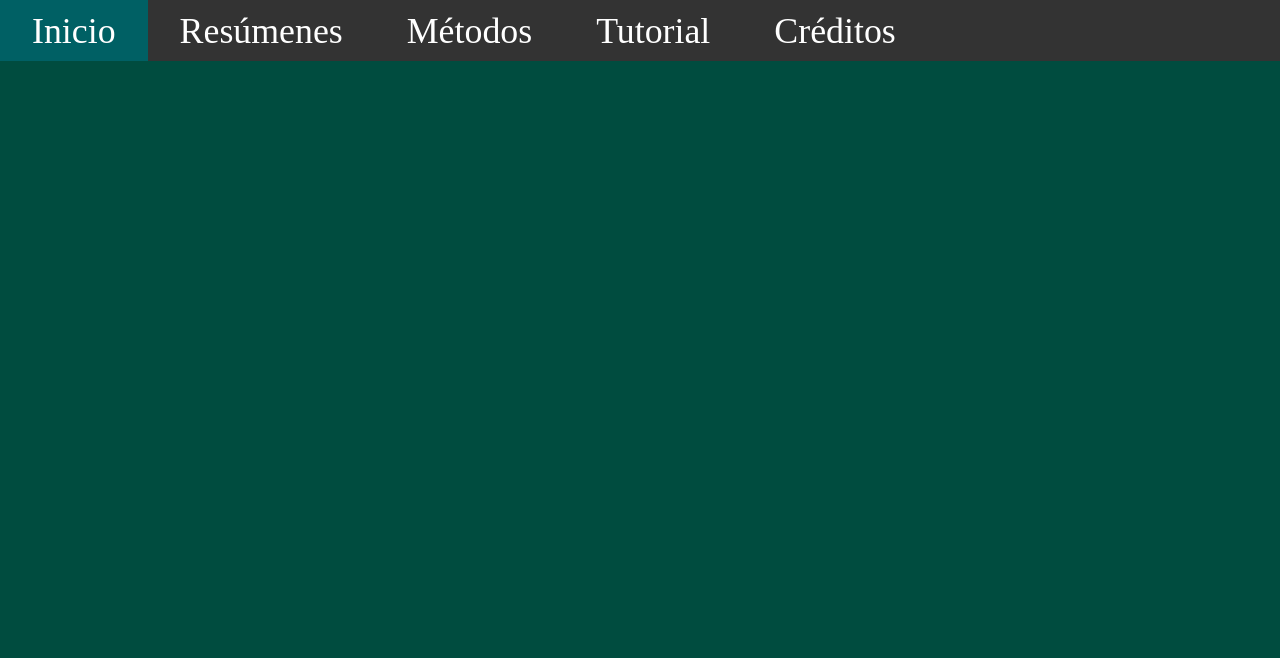
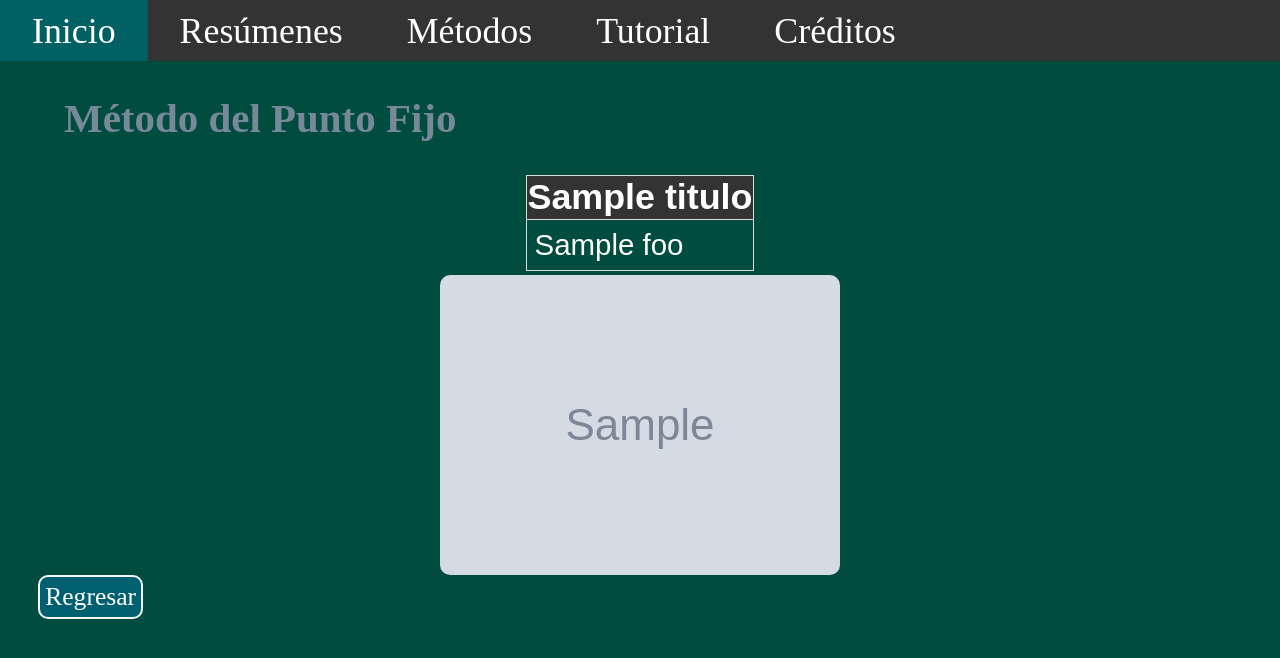
Before and after one commit to mucinoab/MII, a Django app: template templates/fijo_calculado.html in a window 1280 px wide. Shown: the top 658 px of the page. Run offline with Django 3.2, Linux system fonts and the light colour scheme; the template is opened without the code that fills it: most values are stand-ins (such as "Sample title", 1, 10 or a date in 2020); grey boxes marked "Sample" are stand-in pictures.

Commit message:
html de fijo, tabla, 2 ecuaciones

```diff
--- a/newton/views.py
+++ b/newton/views.py
@@ -26,7 +26,6 @@ def newton_view(request):
 
 
 def newton_calcula(request, form):
-
     plt.rcParams.update(plt.rcParamsDefault)
     plt.close('all')
 
--- a/templates/base.html
+++ b/templates/base.html
@@ -197,6 +197,33 @@
             margin: 1vw;
         }
 
+        table {
+            font-family: arial, sans-serif;
+            border-collapse: collapse;
+            width: fit-content;
+            float:
+        }
+        th{
+            border: 1px solid #dddddd;
+            text-align: center ;
+            padding: 1vm;
+            background: #333;
+            color: white;
+            font-size: 2.8vw;
+        }
+
+        td{
+            border: 1px solid #dddddd;
+            font-size: 2.3vw;
+            text-align: left;
+            padding: 8px;
+            color: white;
+        }
+
+        tr:nth-child(even) {
+            background-color: #00606f;
+        }
+
         /* Maneja la barra de scroll */
         ::-webkit-scrollbar {
             width: .2vh;
--- a/templates/fijo_calculado.html
+++ b/templates/fijo_calculado.html
@@ -1,6 +1,24 @@
 {% extends 'base.html' %}
 {% block content %}
-{#    <h2>Método del Punto Fijo</h2>#}
-{#    <img src="{{ image }}">#}
-{#    <a href="/punto_fijo" class="button"><span>Regresar</span></a>#}
+    <h2>Método del Punto Fijo</h2>
+
+    <table align="center">
+        <tr>
+        <tr>
+            {% for titulo in context.titulos %}
+                <th>{{ titulo }}</th>
+            {% endfor %}
+        </tr>
+        {% for value in context.filas %}
+            <tr>
+                {% for foo in value %}
+                    <td>{{ foo }}</td>
+                {% endfor %}
+            </tr>
+        {% endfor %}
+    </table>
+
+
+    <img src="{{ image }}">
+    <a href="/punto_fijo" class="button"><span>Regresar</span></a>
 {% endblock %}
```
Also changed, not shown: punto_fijo/views.py (+27 -14 lines).
